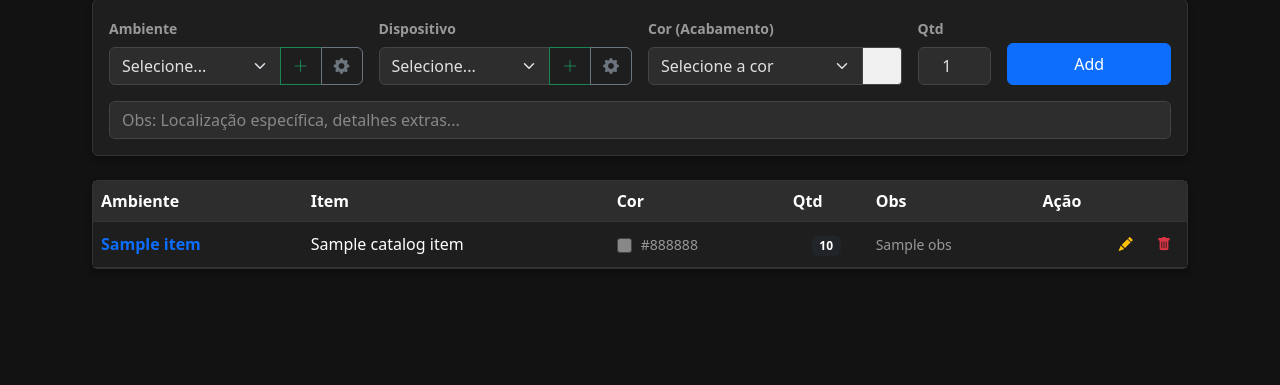
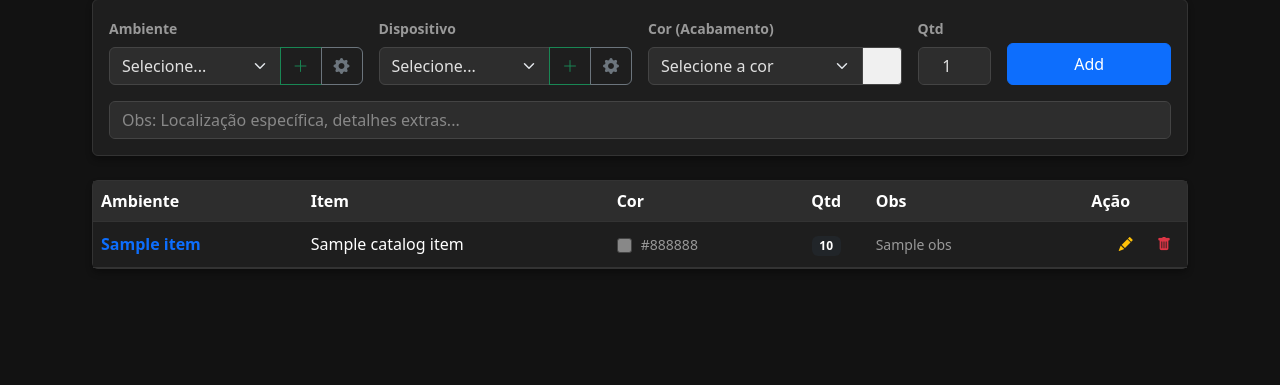
Before and after one commit to maiconferreiraa/consultoria, a Flask app: template templates/gerenciar_projeto.html in a window 1280 px wide. Shown: the part 211-596 px from the top of the page. Run offline with Flask 3, Linux system fonts and the light colour scheme; the template is opened without the code that fills it: most values are stand-ins (such as "Sample title", 1, 10 or a date in 2020).

Commit message:
ADD: Ajuste ação coluna

```diff
--- a/templates/gerenciar_projeto.html
+++ b/templates/gerenciar_projeto.html
@@ -401,7 +401,7 @@
         <div class="card">
             <div class="table-responsive">
                 <table class="table table-hover align-middle mb-0">
-                    <thead class="table-light"><tr><th>Ambiente</th><th>Item</th><th>Cor</th><th>Qtd</th><th>Obs</th><th>Ação</th></tr></thead>
+                    <thead class="table-light"><tr><th>Ambiente</th><th>Item</th><th class="d-none d-md-table-cell">Cor</th><th class="text-center">Qtd</th><th>Obs</th><th class="text-center">Ação</th></tr></thead>
                     <tbody>
                         {% for item in project.items %}
                         <tr>
@@ -415,7 +415,7 @@
                                 {% set color_hex = '#F0F0F0' %}
                             {% endif %}
 
-                            <td>
+                            <td class="d-none d-md-table-cell">
                                 <span style="display: inline-block; width: 15px; height: 15px; background-color: {{ color_hex }}; border: 1px solid #444; vertical-align: middle; margin-right: 5px; border-radius: 3px;"></span>
                                 <small class="text-muted">{{ item_color_val }}</small>
                             </td>
```
